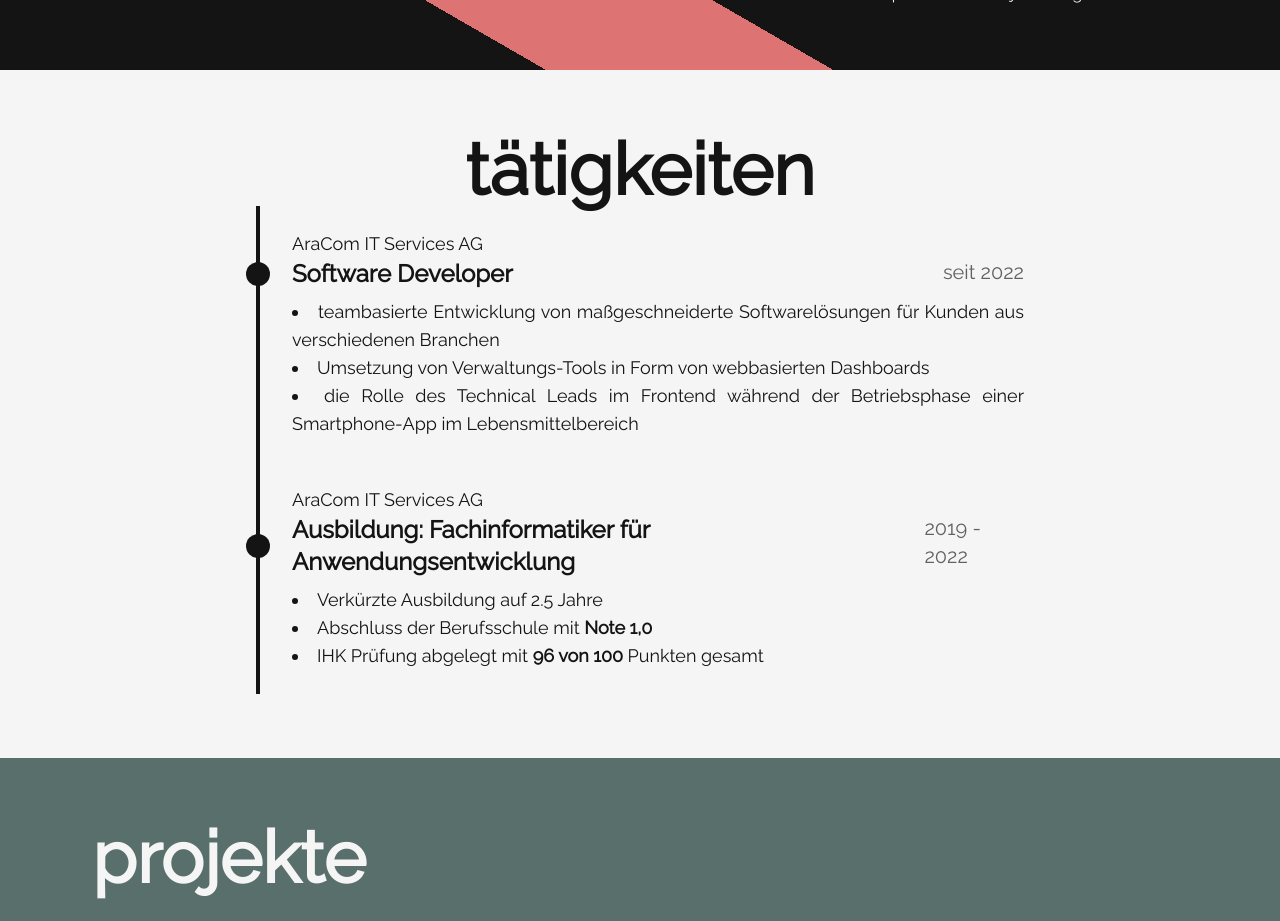
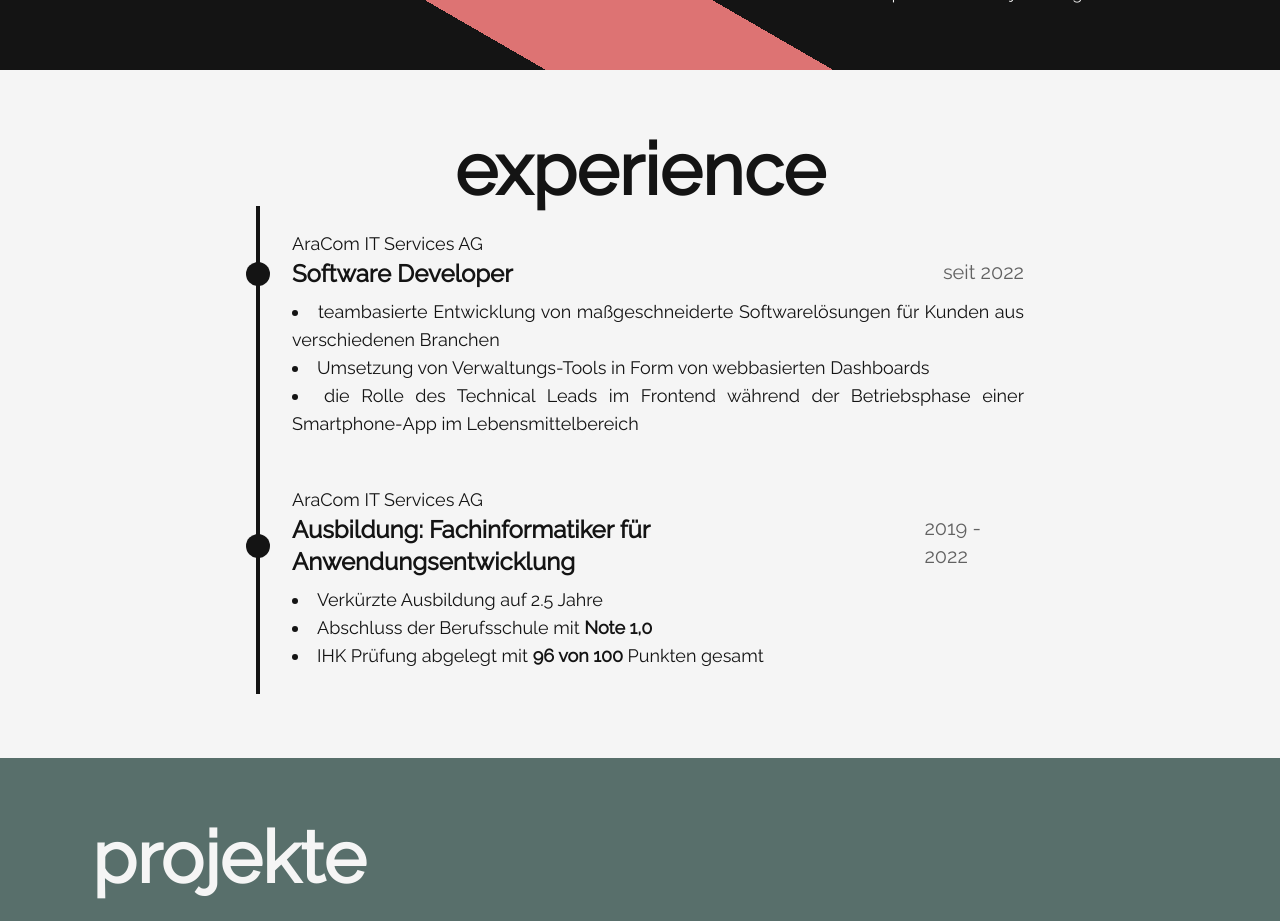
Before and after one commit to MichaelHolley/michaelholley.de, a SvelteKit app: page / in a window 1280 px wide. Shown: the part 1280-2201 px from the top of the page. Built offline with nearby package versions, Linux system fonts and the light colour scheme.

Commit message:
Renaming to experience

```diff
--- a/src/lib/components/sections/career.svelte
+++ b/src/lib/components/sections/experience.svelte
@@ -7,7 +7,7 @@
 	id="taetigkeiten"
 	class={`min-w-full container p-8 md:p-16 sm:px-16 md:px-32 lg:px-64 bg-white text-black  selection:bg-primary`}
 >
-	<SectionHeader title="Tätigkeiten" class="text-center" />
+	<SectionHeader title="Experience" class="text-center" />
 	<div class="text-lg text-left">
 		<Step period="seit 2022" title="Software Developer" workplace="AraCom IT Services AG">
 			<ul class="list-disc list-inside">
--- a/src/routes/+page.svelte
+++ b/src/routes/+page.svelte
@@ -1,5 +1,5 @@
 <script>
-	import Career from '$lib/components/sections/career.svelte';
+	import Experience from '$lib/components/sections/experience.svelte';
 	import Dev from '$lib/components/sections/dev.svelte';
 	import Header from '$lib/components/sections/header.svelte';
 	import Projects from '$lib/components/sections/projects.svelte';
@@ -8,6 +8,6 @@
 <main class="selection:bg-primary">
 	<Header />
 	<Dev />
-	<Career />
+	<Experience />
 	<Projects />
 </main>
```
